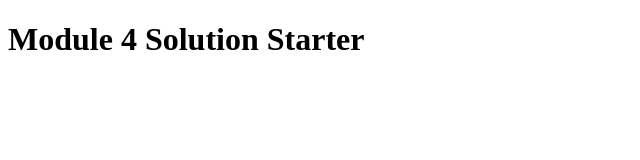
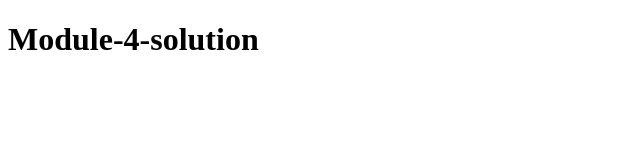
Before and after one commit to AsmaAgrebi/Module-4, a plain HTML site: page Module-4-solution/index.html in a window 1280 px wide. Shown: the whole page, without its empty margins (0-640 px from the left). Drawn offline with Linux system fonts and the light colour scheme.

Commit message:
Update index.html

```diff
--- a/Module-4-solution/index.html
+++ b/Module-4-solution/index.html
@@ -2,12 +2,12 @@
 <html>
 <head>
   <meta charset="utf-8">
-  <title>Module 4 Solution Starter</title>
+  <title> Module-4-solution </title>
   <script src="SpeakHello.js"></script>
   <script src="SpeakGoodBye.js"></script>
   <script src="script.js"></script>
 </head>
 <body>
-  <h1>Module 4 Solution Starter</h1>
+  <h1> Module-4-solution </h1>
 </body>
 </html>
```
